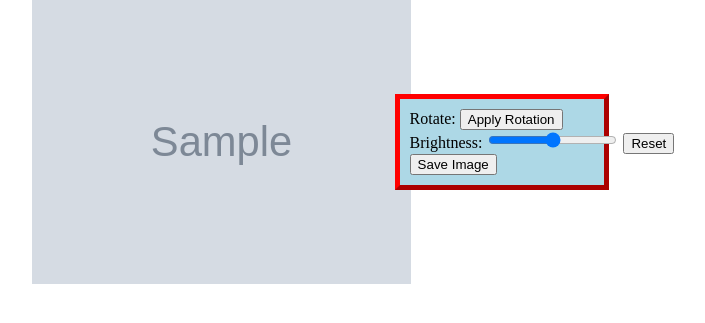
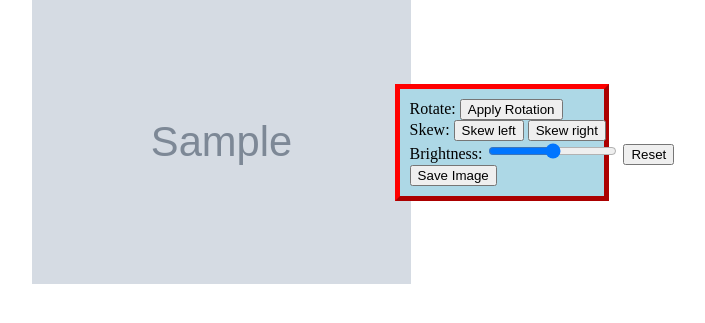
Before and after one commit to JackCollett/Pet_Project_1, a Flask app: template templates/edit.html in a window 1280 px wide. Shown: the part 26-349 px from the top of the page, without its empty margins (355-1060 px from the left). Run offline with Flask 3, Linux system fonts and the light colour scheme; the template is opened without the code that fills it: most values are stand-ins (such as "Sample title", 1, 10 or a date in 2020); grey boxes marked "Sample" are stand-in pictures; some libraries are stand-ins or nearby versions.

Commit message:
New skew functionality

```diff
--- a/templates/edit.html
+++ b/templates/edit.html
@@ -17,7 +17,10 @@
 
         <div class="controls">
             <label for="rotate">Rotate: </label>
-            <button onclick="applyRotation()">Apply Rotation</button>
+            <button onclick="applyRotation()">Apply Rotation</button><br>
+            <label for="skew">Skew: </label>
+            <button onClick="applySkew()">Skew left</button>
+            <button onClick="applySkew()">Skew right</button>
             <div>
             <label for="brightness">Brightness: </label>
             <input type="range" min="0"
@@ -33,10 +36,22 @@
     <script>
         let currentRotation = 0;
         let brightnessValue = 100;
+        let skewRight = true;
+
         function applyRotation() {
             const image = document.getElementById("unsplashImage");
             currentRotation += 90;
             image.style.transform = `rotate(${currentRotation}deg)`;
+        }
+        function applySkew() {
+            const image = document.getElementById("unsplashImage");
+            if (skewRight == true) {
+            image.style.transform = `matrix(1, 0.2, 0.2, 1, 20, 0) rotate(${currentRotation}deg)`;
+            skewRight = false;
+            } else {
+            image.style.transform = `matrix(1, -0.2, -0.2, 1, 20, 0) rotate(${currentRotation}deg)`;
+            skewRight = true;
+            }
         }
 
         const bSlider = document.getElementById('brightnessSlider');
```
